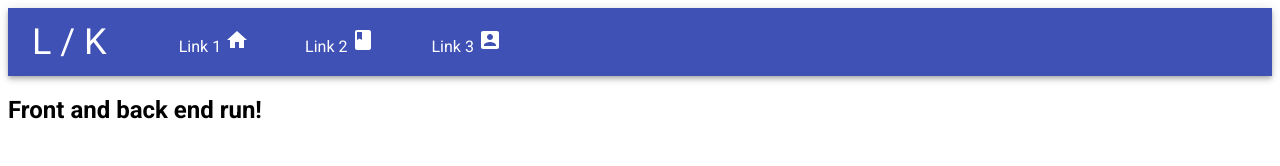
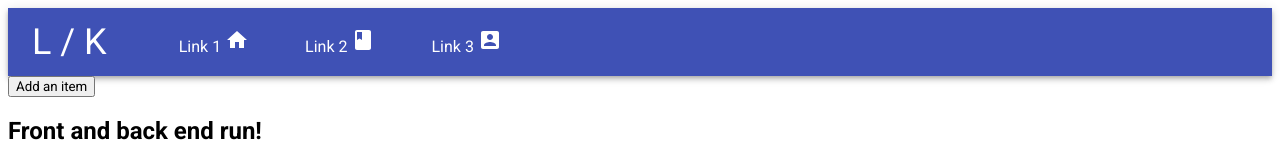
Before and after one commit to LKian/shopping-list-app, a React (Create React App) app in the folder client/: page / in a window 1280 px wide. Shown: the top 166 px of the page. Built offline with nearby package versions, Linux system fonts and the light colour scheme.

Commit message:
creating grocery list component

```diff
--- a/client/src/components/App.js
+++ b/client/src/components/App.js
@@ -1,12 +1,14 @@
 import React from "react";
 import Header from "./Header";
 import Posts from "./Posts";
+import GroceryList from "./GroceryList";
 import "../App.css";
 
 function App() {
   return (
     <div className="App">
       <Header />
+      <GroceryList />
       <h2>Front and back end run!</h2>
       <Posts />
     </div>
--- /dev/null
+++ b/client/src/components/GroceryList.js
@@ -0,0 +1,30 @@
+import React, { Component } from "react";
+
+class GroceryList extends Component {
+  state = {
+    items: [
+      { name: "Milk" },
+      { name: "Eggs" },
+      { name: "Lettuce" },
+      { name: "Crackers" },
+      { name: "Chicken" },
+    ],
+  };
+
+  render() {
+    const { items } = this.state;
+    return (
+      <div>
+        <button
+          onClick={() => {
+            const name = prompt("Enter an Item");
+          }}
+        >
+          Add an item
+        </button>
+      </div>
+    );
+  }
+}
+
+export default GroceryList;
```
